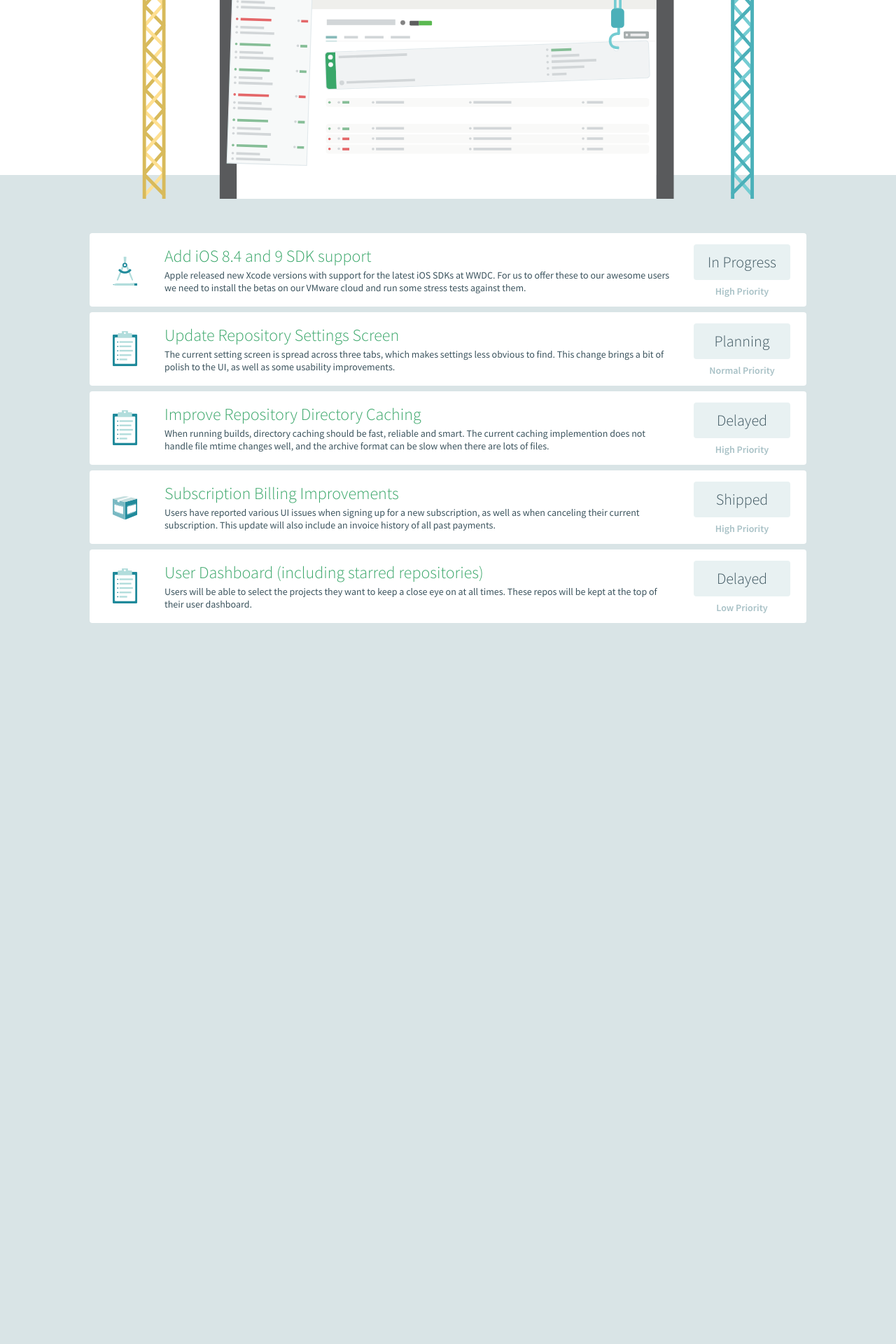
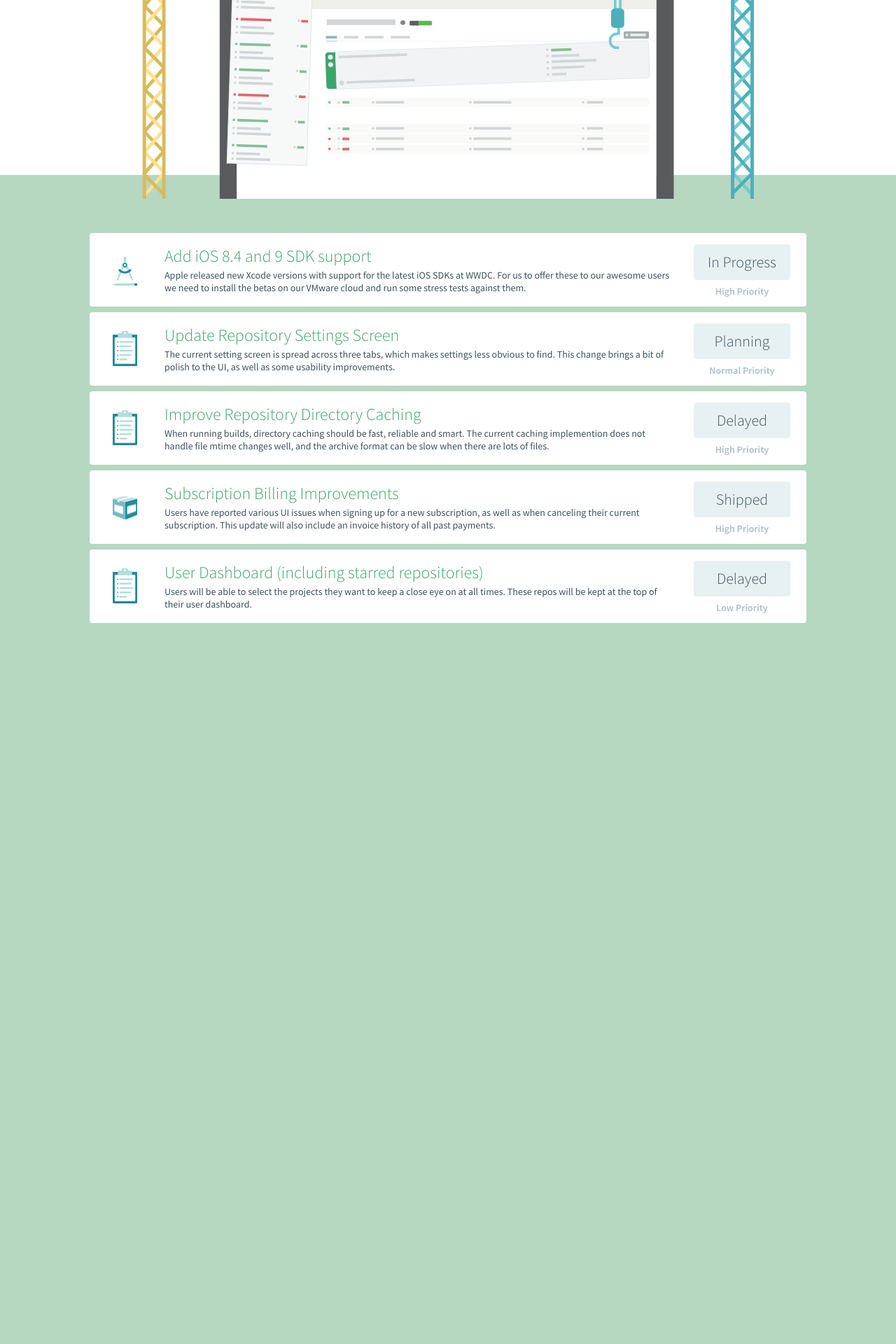
Before and after one commit to travis-ci/travis-next, a Jekyll site: the page built from index.html, in a window 1280 px wide. Shown: the part 323-2243 px from the top of the page at 70% size. Built offline with Jekyll 4.4.1, drawn with Linux system fonts in a browser that asks for light colours.

Commit message:
Oops forgot to save and push the new bg color

```diff
--- a/_sass/_layout.sass
+++ b/_sass/_layout.sass
@@ -1,5 +1,5 @@
 
-$bg: #D9E4E6
+$bg: #b6d7c0
 
 .wrapper
   min-height: 386vh
```
